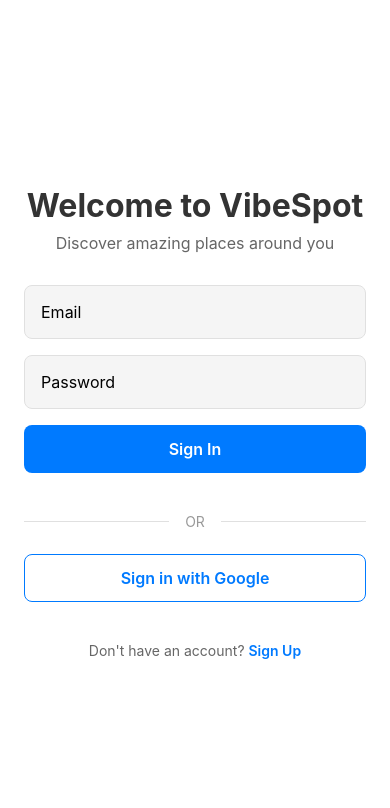
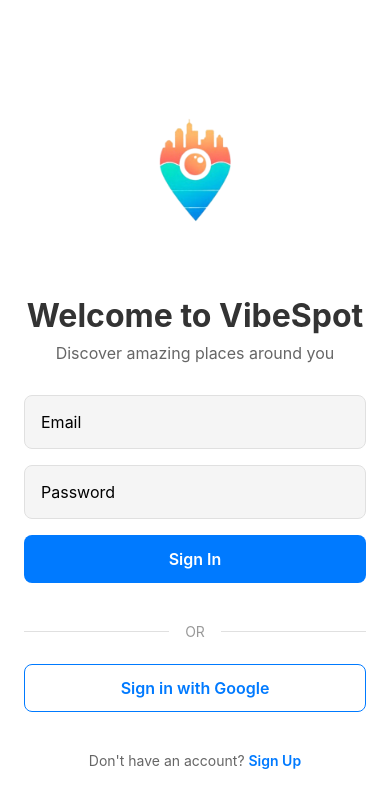
Before and after one commit to NTDK5/vibespot, a React Native app: screen /Login in a window 390 px wide. Shown: the top 808 px of the page. Built offline with nearby package versions, Linux system fonts and the light colour scheme.

Commit message:
development commit

```diff
--- a/src/screens/LoginScreen.js
+++ b/src/screens/LoginScreen.js
@@ -8,6 +8,7 @@ import {
   Platform,
   ScrollView,
   Alert,
+  Image
 } from 'react-native';
 import { Button } from '../components/Button';
 // import { signInWithEmail, signInWithGoogle } from '../services/auth';
@@ -58,6 +59,10 @@ export const LoginScreen = ({ navigation }) => {
     >
       <ScrollView contentContainerStyle={styles.scrollContent}>
         <View style={styles.content}>
+        <Image
+        source={require("../../assets/logo.png")}
+        style={styles.logo}
+      />
           <Text style={styles.title}>Welcome to VibeSpot</Text>
           <Text style={styles.subtitle}>Discover amazing places around you</Text>
 
@@ -130,6 +135,14 @@ const styles = StyleSheet.create({
   content: {
     padding: 24,
   },
+  logo: {
+    width: 200,
+    height: 200,
+    alignSelf: 'center',
+    marginBottom: 20,
+    resizeMode: 'contain',
+  },
+
   title: {
     fontSize: 32,
     fontWeight: 'bold',
```
Also changed, not shown: assets/logo.png (added).
